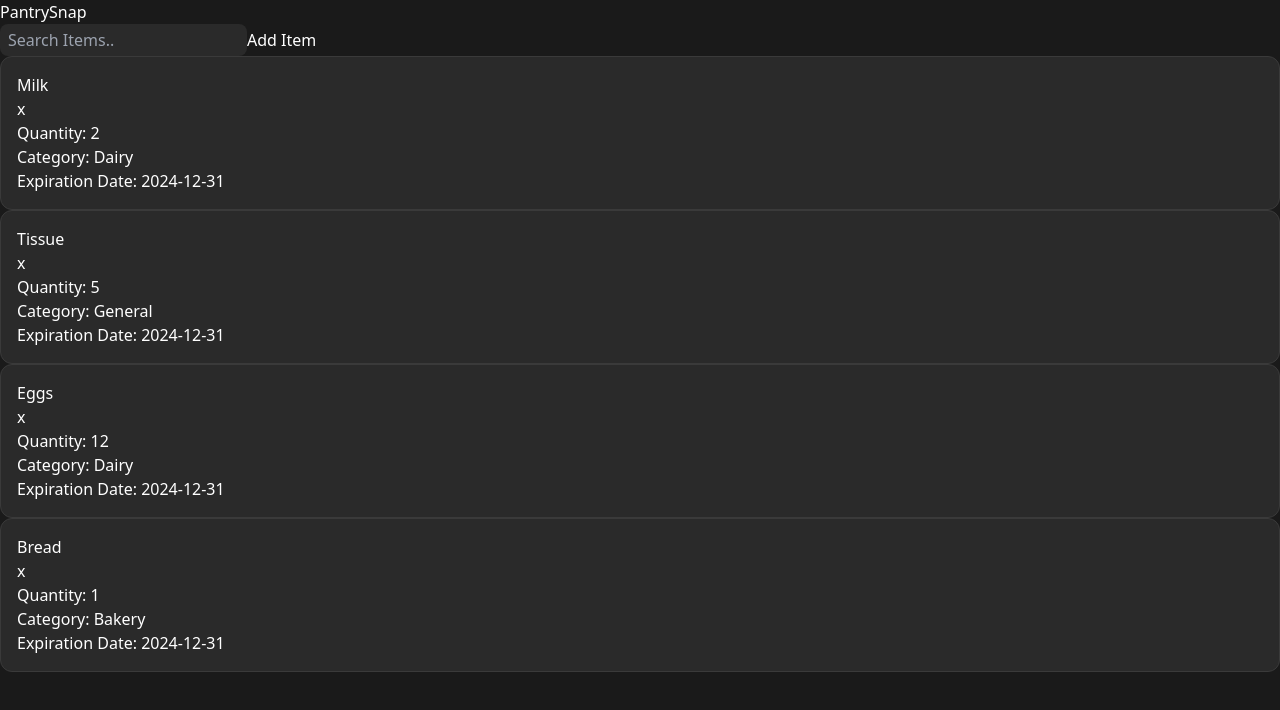
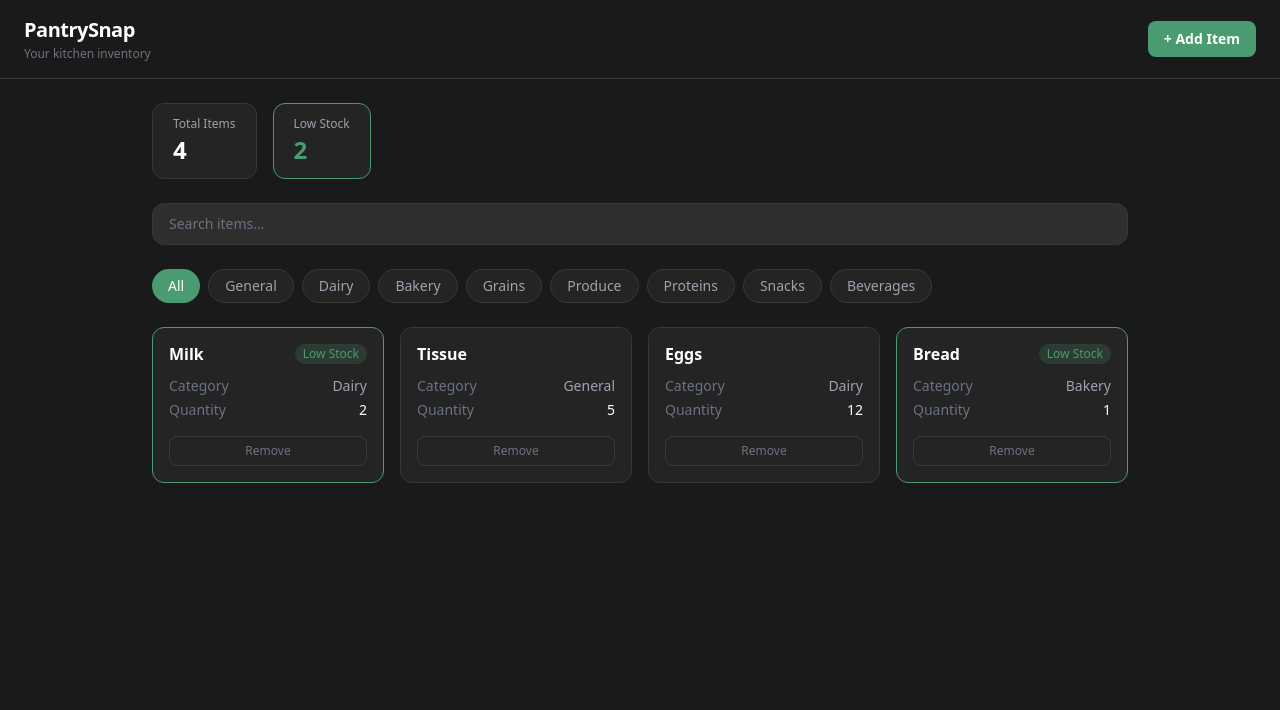
Before and after one commit to kevanth/pantrysnap, a React (Create React App) app: page / in a window 1280 px wide. Shown: the top 710 px of the page. Built offline with nearby package versions, Linux system fonts and the light colour scheme.

Commit message:
Change: UI Rework

```diff
--- a/src/App.js
+++ b/src/App.js
@@ -1,129 +1,139 @@
-import { useState, useEffect } from "react";
+import { useState } from "react";
 import ItemCard from "./ItemCard";
+import ItemEditPopup from "./ItemEditPopup.js";
+
+const TEST_ITEMS = [
+	{ name: "Milk", quantity: 2, category: "Dairy", id: 1 },
+	{ name: "Tissue", quantity: 5, category: "General", id: 2 },
+	{ name: "Eggs", quantity: 12, category: "Dairy", id: 3 },
+	{ name: "Bread", quantity: 1, category: "Bakery", id: 4 },
+];
+
+const EMPTY_ITEM = { name: "", quantity: 1, category: "General" };
+
+const CATEGORIES = ["All", "General", "Dairy", "Bakery", "Grains", "Produce", "Proteins", "Snacks", "Beverages"];
 
 function App() {
-	const [items, setItems] = useState([
-		{
-			name: "Milk",
-			quantity: 2,
-			category: "Dairy",
-			id: Date.now() + Math.random(),
-		},
-		{
-			name: "Tissue",
-			quantity: 5,
-			category: "General",
-			id: Date.now() + Math.random(),
-		},
-		{
-			name: "Eggs",
-			quantity: 12,
-			category: "Dairy",
-			id: Date.now() + Math.random(),
-		},
-		{
-			name: "Bread",
-			quantity: 1,
-			category: "Bakery",
-			id: Date.now() + Math.random(),
-		},
-	]);
+	const [items, setItems] = useState(TEST_ITEMS);
 	const [search, setSearch] = useState("");
-	const filtered = items.filter((item) =>
-		search !== "" ? item.name.toLowerCase().includes(search) : true,
-	);
+	const [activeCategory, setActiveCategory] = useState("All");
 	const [showAddItemCard, setShowAddItemCard] = useState(false);
-	const deleteItem = (itemToThrow) => {
-		setItems(items.filter((item) => item.id !== itemToThrow.id));
+	const [editCard, setEditCard] = useState(null);
+
+	const filtered = items.filter((item) => {
+		const matchesSearch = search !== "" ? item.name.toLowerCase().includes(search) : true;
+		const matchesCategory = activeCategory === "All" || item.category === activeCategory;
+		return matchesSearch && matchesCategory;
+	});
+
+	const lowStockCount = items.filter((item) => item.quantity <= 2).length;
+
+	const deleteItem = (itemToDelete) => {
+		setItems(items.filter((item) => item.id !== itemToDelete.id));
 	};
 
 	const addItem = (newItem) => {
 		setItems([...items, newItem]);
 	};
-	const [newItem, setNewItem] = useState({
-		name: "New Item",
-		quantity: 1,
-		category: "General",
-	});
 
 	return (
-		<div
-			className="bg-[#1a1a1a] text-white min-h-screen"
-			onClick={() => setShowAddItemCard(false)}>
-			<header className="App-header">
-				<h1>PantrySnap</h1>
-				<input
-					className="bg-[#2a2a2a] px-2 py-1 rounded-lg"
-					type="text"
-					placeholder="Search Items.."
-					onChange={(e) => setSearch(e.target.value.toLowerCase())}
-				/>
+		<div className="min-h-screen bg-[#1a1a1a] text-white">
+			{/* Header */}
+			<header className="border-b border-[#383838] px-6 py-4 flex items-center justify-between">
+				<div>
+					<h1 className="text-xl font-bold text-white tracking-tight">PantrySnap</h1>
+					<p className="text-gray-500 text-xs mt-0.5">Your kitchen inventory</p>
+				</div>
 				<button
+					className="bg-[#4a9b6f] hover:bg-[#3a7a57] text-white text-sm font-semibold px-4 py-2 rounded-lg transition-colors"
 					onClick={(e) => {
 						e.stopPropagation();
 						setShowAddItemCard(true);
 					}}>
-					Add Item
+					+ Add Item
 				</button>
-				{filtered.map((item, index) => (
-					<ItemCard
-						key={item.id}
-						item={item}
-						deleteItem={() => deleteItem(item)}
-					/>
-				))}
 			</header>
-			{showAddItemCard && (
-				<div
-					className="fixed inset-0 bg-black bg-opacity-60 flex items-center justify-center z-50"
-					onClick={() => {
-						setShowAddItemCard(false);
-						setNewItem({
-							name: "New Item",
-							quantity: 1,
-							category: "General",
-						});
-					}} // only backdrop closes it
-				>
-					<div
-						className="w-full max-w-md h-full max-h-[30vh] bg-gray-800 rounded-xl p-6"
-						onClick={(e) => e.stopPropagation()} // clicking card doesn't close it
-						text-white
-						inset-10>
-						<p>Add Item</p>
-						<input
-							className="bg-gray-700 w-full rounded-s p-2"
-							placeholder={newItem.name}
-							onChange={(e) =>
-								setNewItem({ ...newItem, name: e.target.value })
-							}></input>
-						<input
-							className="bg-gray-700 w-full rounded-s p-2 mt-2"
-							placeholder={newItem.quantity}
-							onChange={(e) =>
-								setNewItem({ ...newItem, quantity: e.target.value })
-							}></input>
-						<input
-							className="bg-gray-700 w-full rounded-s p-2 mt-2"
-							placeholder={newItem.category}
-							onChange={(e) =>
-								setNewItem({ ...newItem, category: e.target.value })
-							}></input>
-						<button
-							className="bg-blue-500 px-4 py-2 rounded-lg mt-4"
-							onClick={() => {
-								addItem({ ...newItem, id: Date.now() + Math.random() });
-								setShowAddItemCard(false);
-								setNewItem({
-									name: "New Item",
-									quantity: 1,
-									category: "General",
-								});
-							}}>
-							Add
-						</button>
+
+			<main className="max-w-5xl mx-auto px-6 py-6 flex flex-col gap-6">
+				{/* Stats */}
+				<div className="flex gap-4">
+					<div className="bg-[#242424] border border-[#383838] rounded-xl px-5 py-3 flex flex-col gap-0.5">
+						<span className="text-gray-400 text-xs">Total Items</span>
+						<span className="text-white text-2xl font-bold">{items.length}</span>
+					</div>
+					<div className="bg-[#242424] border border-[#4a9b6f] rounded-xl px-5 py-3 flex flex-col gap-0.5">
+						<span className="text-gray-400 text-xs">Low Stock</span>
+						<span className="text-[#4a9b6f] text-2xl font-bold">{lowStockCount}</span>
 					</div>
 				</div>
+
+				{/* Search */}
+				<input
+					className="w-full bg-[#2e2e2e] border border-[#383838] rounded-xl px-4 py-2.5 text-white placeholder-gray-500 text-sm focus:outline-none focus:border-[#4a9b6f] transition-colors"
+					type="text"
+					placeholder="Search items…"
+					onChange={(e) => setSearch(e.target.value.toLowerCase())}
+				/>
+
+				{/* Category filters */}
+				<div className="flex gap-2 flex-wrap">
+					{CATEGORIES.map((cat) => (
+						<button
+							key={cat}
+							className={`px-4 py-1.5 rounded-full text-sm font-medium transition-colors ${
+								activeCategory === cat
+									? "bg-[#4a9b6f] text-white"
+									: "bg-[#242424] border border-[#383838] text-gray-400 hover:text-white hover:border-[#4a4a4a]"
+							}`}
+							onClick={() => setActiveCategory(cat)}>
+							{cat}
+						</button>
+					))}
+				</div>
+
+				{/* Grid */}
+				{filtered.length > 0 ? (
+					<div className="grid grid-cols-1 sm:grid-cols-2 md:grid-cols-3 lg:grid-cols-4 gap-4">
+						{filtered.map((item) => (
+							<ItemCard
+								key={item.id}
+								item={item}
+								deleteItem={() => deleteItem(item)}
+								onClick={() => setEditCard(item)}
+							/>
+						))}
+					</div>
+				) : (
+					<div className="flex flex-col items-center justify-center py-20 text-center">
+						<span className="text-4xl mb-3">🥫</span>
+						<p className="text-gray-400 font-medium">No items found</p>
+						<p className="text-gray-500 text-sm mt-1">Try a different category or search term</p>
+					</div>
+				)}
+			</main>
+
+			{showAddItemCard && (
+				<ItemEditPopup
+					item={EMPTY_ITEM}
+					onClose={() => setShowAddItemCard(false)}
+					onSave={(editedItem) => {
+						addItem({ ...editedItem, id: items.length + 1 });
+					}}
+				/>
+			)}
+
+			{editCard != null && (
+				<ItemEditPopup
+					item={editCard}
+					onClose={() => setEditCard(null)}
+					onSave={(editedItem) => {
+						setItems(
+							items.map((item) =>
+								item.id === editedItem.id ? editedItem : item,
+							),
+						);
+					}}
+				/>
 			)}
 		</div>
 	);
--- a/src/ItemCard.js
+++ b/src/ItemCard.js
@@ -1,12 +1,42 @@
-function ItemCard({ item, deleteItem }) {
-    return (
-        <div className="bg-[#2a2a2a] border border-[#3a3a3a] rounded-xl p-4">
-            <h3>{item.name}</h3>
-            <button onClick={deleteItem}>x</button>
-            <p>Quantity: {item.quantity}</p>
-            <p>Category: {item.category}</p>
-            <p>Expiration Date: 2024-12-31</p>
-        </div>
-    );
+function ItemCard({ item, deleteItem, onClick }) {
+	const lowStock = item.quantity <= 2;
+
+	return (
+		<div
+			className={`bg-[#242424] border rounded-xl p-4 flex flex-col gap-3 cursor-pointer transition-all duration-200 hover:border-[#4a9b6f]/50 ${
+				lowStock ? "border-[#4a9b6f]" : "border-[#383838]"
+			}`}
+			onClick={onClick}>
+			<div className="flex items-start justify-between gap-2">
+				<h3 className="text-white font-semibold text-base leading-tight">{item.name}</h3>
+				{lowStock && (
+					<span className="shrink-0 bg-[#4a9b6f] bg-opacity-20 text-[#4a9b6f] text-xs font-medium px-2 py-0.5 rounded-full">
+						Low Stock
+					</span>
+				)}
+			</div>
+
+			<div className="flex flex-col gap-1">
+				<div className="flex items-center justify-between">
+					<span className="text-gray-500 text-sm">Category</span>
+					<span className="text-gray-400 text-sm">{item.category}</span>
+				</div>
+				<div className="flex items-center justify-between">
+					<span className="text-gray-500 text-sm">Quantity</span>
+					<span className="text-white text-sm font-medium">{item.quantity}</span>
+				</div>
+			</div>
+
+			<button
+				className="mt-1 w-full text-gray-500 hover:text-red-400 text-xs border border-[#383838] hover:border-red-400/40 rounded-lg py-1.5 transition-colors duration-150"
+				onClick={(e) => {
+					e.stopPropagation();
+					deleteItem();
+				}}>
+				Remove
+			</button>
+		</div>
+	);
 }
+
 export default ItemCard;
--- /dev/null
+++ b/src/ItemEditPopup.js
@@ -0,0 +1,88 @@
+import { useState } from "react";
+
+const CATEGORIES = ["General", "Dairy", "Bakery", "Grains", "Produce", "Proteins", "Snacks", "Beverages"];
+
+const inputClass =
+	"w-full bg-[#2e2e2e] border border-[#383838] rounded-lg px-3 py-2 text-white placeholder-gray-500 text-sm focus:outline-none focus:border-[#4a9b6f] transition-colors";
+
+function ItemEditPopup({ item, onClose, onSave }) {
+	const [editedItem, setEditedItem] = useState(item);
+
+	return (
+		<div
+			className="fixed inset-0 bg-black/60 flex items-center justify-center z-50 px-4"
+			onClick={onClose}>
+			<div
+				className="bg-[#242424] border border-[#383838] rounded-2xl p-6 w-full max-w-md"
+				onClick={(e) => e.stopPropagation()}>
+				<p className="text-white text-lg font-bold mb-5">
+					{item.name ? "Edit Item" : "Add Item"}
+				</p>
+
+				<div className="flex flex-col gap-4">
+					<div>
+						<label className="text-gray-400 text-xs mb-1 block">Item Name</label>
+						<input
+							className={inputClass}
+							placeholder="e.g. Brown Rice"
+							value={editedItem.name}
+							onChange={(e) =>
+								setEditedItem((prev) => ({ ...prev, name: e.target.value }))
+							}
+						/>
+					</div>
+
+					<div>
+						<label className="text-gray-400 text-xs mb-1 block">Quantity</label>
+						<input
+							className={inputClass}
+							type="number"
+							placeholder="0"
+							value={editedItem.quantity}
+							onChange={(e) =>
+								setEditedItem((prev) => ({
+									...prev,
+									quantity: Number(e.target.value),
+								}))
+							}
+						/>
+					</div>
+
+					<div>
+						<label className="text-gray-400 text-xs mb-1 block">Category</label>
+						<select
+							className={inputClass}
+							value={editedItem.category}
+							onChange={(e) =>
+								setEditedItem((prev) => ({ ...prev, category: e.target.value }))
+							}>
+							{CATEGORIES.map((cat) => (
+								<option key={cat} value={cat}>
+									{cat}
+								</option>
+							))}
+						</select>
+					</div>
+				</div>
+
+				<div className="flex gap-3 mt-6">
+					<button
+						className="flex-1 py-2 rounded-lg border border-[#383838] text-gray-400 hover:text-white hover:border-[#4a4a4a] text-sm transition-colors"
+						onClick={onClose}>
+						Cancel
+					</button>
+					<button
+						className="flex-1 py-2 rounded-lg bg-[#4a9b6f] hover:bg-[#3a7a57] text-white text-sm font-semibold transition-colors"
+						onClick={() => {
+							onSave(editedItem);
+							onClose();
+						}}>
+						Save
+					</button>
+				</div>
+			</div>
+		</div>
+	);
+}
+
+export default ItemEditPopup;
```
